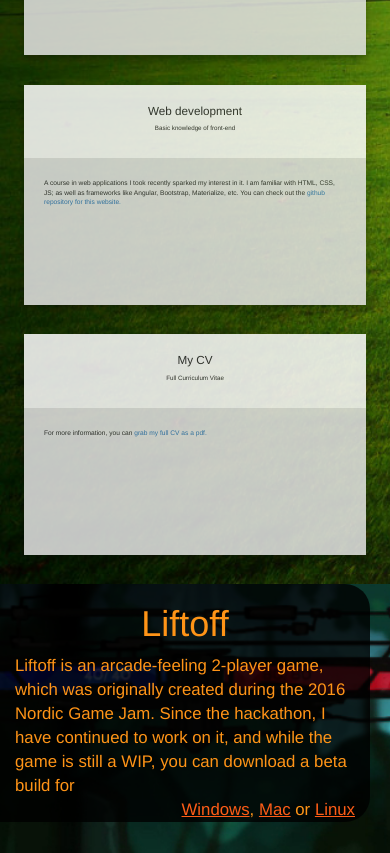
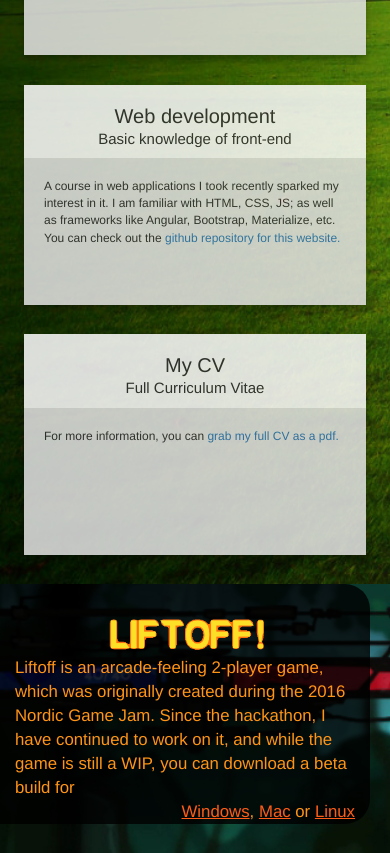
Before and after one commit to si3792/simoiliev-site, a website: page index.html in a window 390 px wide. Shown: the part 1595-2448 px from the top of the page. Drawn offline with Linux system fonts and the light colour scheme.

Commit message:
More responsive text and new liftoff title graphic

```diff
--- a/css/custom.css
+++ b/css/custom.css
@@ -122,19 +122,46 @@ html, body {
   height: 60%;
   top: 30%;
   width: 100%;
-  font-size: 1.7vmin;
+  font-size: 17px;
   text-align: left;
   padding: 20px;
+  overflow: auto;
 }
 
 .overview-card-title h4 {
-  font-size: 1.6vmin;
+  font-size: 19px;
   margin-top: -.4em;
 }
 
 .overview-card-title h3 {
-  font-size: 3vmin;
+  font-size: 26px;
 }
+
+/* screen-md */
+@media only screen and (max-width: 1200px) {
+        .overview-card-content{ font-size:14px;}
+
+        .overview-card-title h3 {
+          font-size: 20px;
+        }
+
+        .overview-card-title h4 {
+          font-size: 15px;
+        }
+
+     }
+
+/* screen-sm */
+@media only screen and (max-width: 992px) {
+        .overview-card-content{ font-size:16px;}
+
+     }
+
+/* screen-xs */
+@media only screen and (max-width: 768px) {
+        .overview-card-content{ font-size:12px;}
+     }
+
 
 #liftoff-area {
   position: relative;
@@ -163,6 +190,13 @@ html, body {
   display: inline;
   text-decoration: underline;
   color: rgb(255, 93, 23);
+}
+
+.liftoff-img {
+  max-width: 30vw;
+  max-width: 200px;
+  padding-top: 30px;
+  margin: auto;
 }
 
 #footer-area {
--- a/index.html
+++ b/index.html
@@ -109,7 +109,7 @@
             <div class="row">
               <div class="col-xs-12 col-md-5 liftoff-info text-center">
                 <div class="liftoff-title">
-                  <b><h1>Liftoff</h1></b>
+                  <img src="images/liftoff-title.gif" class="img-responsive liftoff-img"/>
                 </div>
                 <div class="text-left flexbox-vcenter liftoff-text">
                   Liftoff is an arcade-feeling 2-player game, which was originally created during
```
Also changed, not shown: images/liftoff-title.gif (added).
